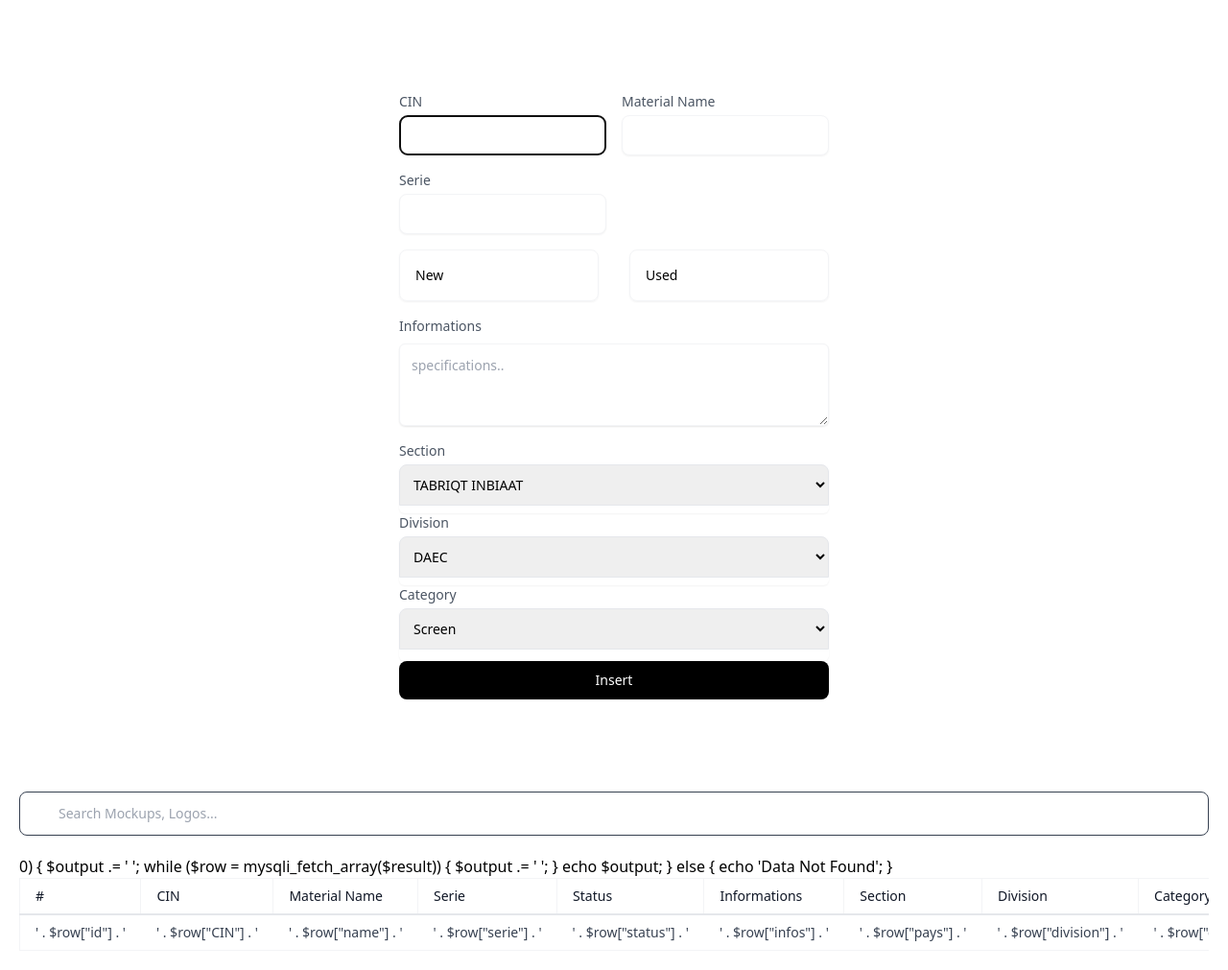
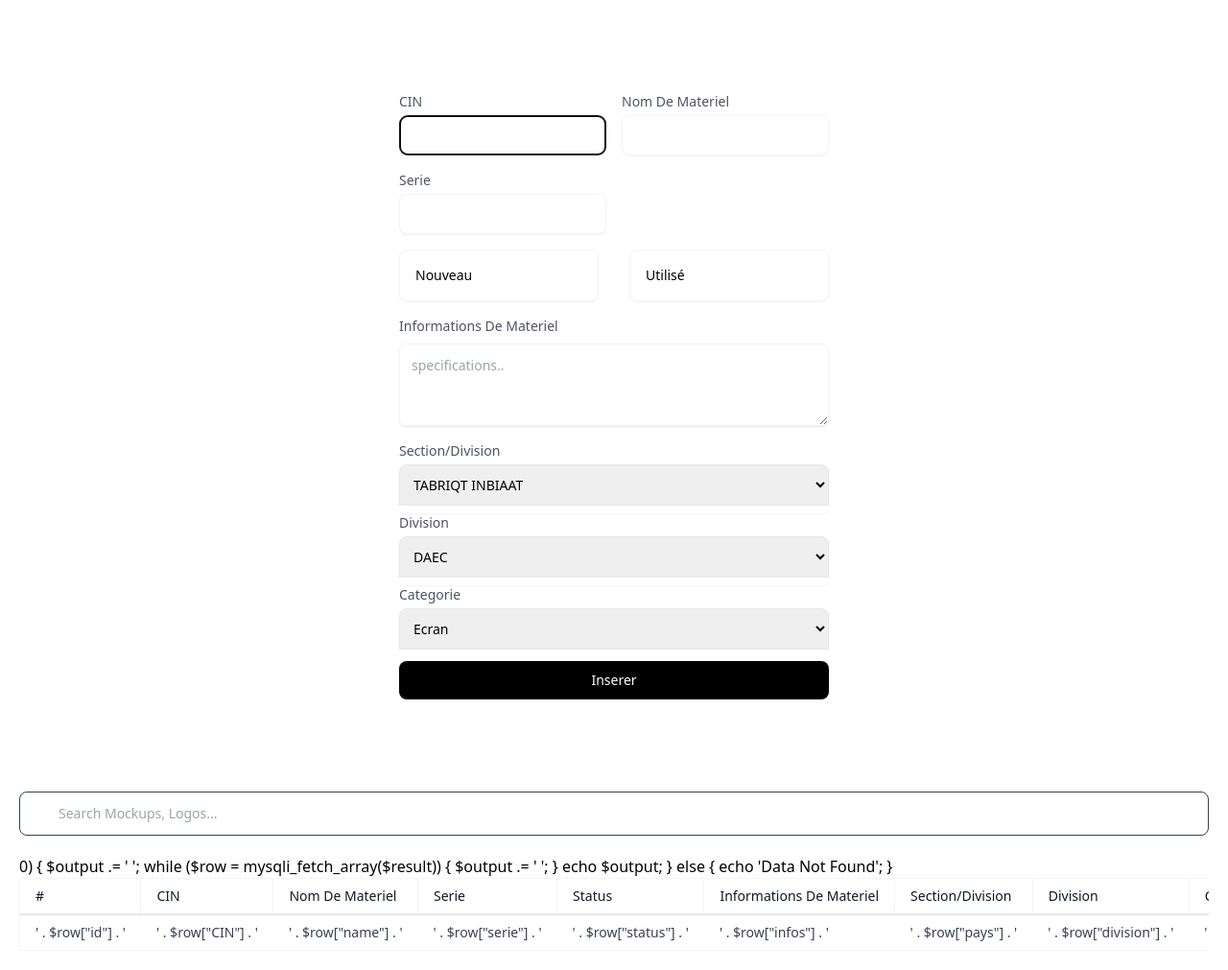
Before and after one commit to ezitounioussama/ParcInfo, a PHP site: page / in a window 1280 px wide. Shown: the part 124-1135 px from the top of the page at 96% size. Run offline with PHP 8.4, Linux system fonts and the light colour scheme; the visitor is signed in with stand-in values (Sample User, id 1); some libraries are stand-ins or nearby versions.

Commit message:
langage modified successfully

```diff
--- a/admin_interface/inc/delete.php
+++ b/admin_interface/inc/delete.php
@@ -51,15 +51,15 @@
             </p>
             <input type="hidden" name="id" value="<?php echo trim($_GET["id"]); ?>" />
             <p class="mt-2 text-3xl font-bold sm:text-5xl">
-                Are you sure you want to delete this User record?
+                Voulez-vous vraiment supprimer <br>cet utilisateur?
             </p>
 
             <div class="mt-8 sm:items-center sm:justify-center sm:flex">
 
-                <input type="submit" value="Yes" class="block px-5 py-3 font-medium text-white bg-red-500 rounded-lg shadow-xl hover:bg-red-600">
+                <input type="submit" value="Oui" class="block px-5 py-3 font-medium text-white bg-red-500 rounded-lg shadow-xl hover:bg-red-600">
 
                 <a href="home.php" class="block px-5 py-3 mt-4 font-medium text-blue-500 rounded-lg hover:text-blue-600 sm:mt-0">
-                    No
+                    Non
                 </a>
 
             </div>
--- a/admin_interface/inc/nav.php
+++ b/admin_interface/inc/nav.php
@@ -4,7 +4,7 @@
     </div>
     <!-- left header section -->
     <div class="items-center hidden space-x-8 lg:flex">
-        <a href="">Users</a>
+        <a href="">Utilisateurs</a>
 
     </div>
     <!-- right header section -->
--- a/login_side/index.php
+++ b/login_side/index.php
@@ -23,7 +23,7 @@
 
             <div class="login__forms">
                 <form action="check.php" class="login__registre" id="login-in" method="POST">
-                    <h1 class="login__title">Sign In</h1>
+                    <h1 class="login__title">Bonjour</h1>
 
 
                     <div class="login__box">
@@ -33,12 +33,12 @@
 
                     <div class="login__box">
                         <i class='bx bx-user login__icon'></i>
-                        <input type="text" placeholder="username" class="login__input" name="name">
+                        <input type="text" placeholder="Nom D'utilisateur" class="login__input" name="name">
                     </div>
 
                     <div class="login__box">
                         <i class='bx bx-lock-alt login__icon'></i>
-                        <input type="password" placeholder="Password" class="login__input" name="pass">
+                        <input type="password" placeholder="Mot De Passe" class="login__input" name="pass">
                     </div>
 
 
--- a/user_interface/inc/fetch.php
+++ b/user_interface/inc/fetch.php
@@ -22,13 +22,13 @@
     <tr class="divide-x divide-gray-100">
     <th class="px-4 py-2 font-medium text-left text-gray-900 whitespace-nowrap">#</th>
     <th class="px-4 py-2 font-medium text-left text-gray-900 whitespace-nowrap">CIN</th>
-    <th class="px-4 py-2 font-medium text-left text-gray-900 whitespace-nowrap">Material Name</th>
+    <th class="px-4 py-2 font-medium text-left text-gray-900 whitespace-nowrap">Nom De Materiel</th>
     <th class="px-4 py-2 font-medium text-left text-gray-900 whitespace-nowrap">Serie</th>
     <th class="px-4 py-2 font-medium text-left text-gray-900 whitespace-nowrap">Status</th>
-    <th class="px-4 py-2 font-medium text-left text-gray-900 whitespace-nowrap">Informations</th>
-    <th class="px-4 py-2 font-medium text-left text-gray-900 whitespace-nowrap">Section</th>
+    <th class="px-4 py-2 font-medium text-left text-gray-900 whitespace-nowrap">Informations De Materiel</th>
+    <th class="px-4 py-2 font-medium text-left text-gray-900 whitespace-nowrap">Section/Division</th>
     <th class="px-4 py-2 font-medium text-left text-gray-900 whitespace-nowrap">Division</th>
-    <th class="px-4 py-2 font-medium text-left text-gray-900 whitespace-nowrap">Category</th>
+    <th class="px-4 py-2 font-medium text-left text-gray-900 whitespace-nowrap">Categorie</th>
     </tr>
     </thead>
     <tbody class="divide-y divide-gray-200">';
--- a/user_interface/inc/home.php
+++ b/user_interface/inc/home.php
@@ -114,7 +114,7 @@
             // Attempt to execute the prepared statement
             if ($stmt->execute()) {
                 // Records created successfully. Redirect to landing page
-                header("location: inc/home.php");
+                header("location: home.php");
                 exit();
             } else {
                 echo "Oops! Something went wrong. Please try again later.";
@@ -197,7 +197,7 @@
                         </div>
                         <div class="col-span-3">
                             <label class="block mb-1 text-sm text-gray-600" for="name">
-                                Material Name
+                                Nom De Materiel
                             </label>
 
                             <input name="name" class="border border-gray-100 rounded-lg shadow-sm  w-full text-sm p-2.5" type="text" id="frst_name" autofocus />
@@ -218,7 +218,7 @@
                                     <input class="hidden group peer" type="radio" name="status" value="New" id="standard_alt" />
 
                                     <label class="block p-4 text-sm font-medium transition-colors border border-gray-100 rounded-lg shadow-sm cursor-pointer peer-checked:border-blue-500 hover:bg-gray-50 peer-checked:ring-1 peer-checked:ring-blue-500" for="standard_alt">
-                                        <span> New </span>
+                                        <span> Nouveau </span>
 
                                     </label>
 
@@ -231,7 +231,7 @@
                                     <input class="hidden group peer" type="radio" name="status" value="Used" id="next_day_alt" />
 
                                     <label class="block p-4 text-sm font-medium transition-colors border border-gray-100 rounded-lg shadow-sm cursor-pointer peer-checked:border-blue-500 hover:bg-gray-50 peer-checked:ring-1 peer-checked:ring-blue-500" for="next_day_alt">
-                                        <span> Used </span>
+                                        <span> Utilisé </span>
 
 
                                     </label>
@@ -248,7 +248,7 @@
 
                         <fieldset class="col-span-6">
                             <legend class="block mb-1 text-sm text-gray-600">
-                                Informations
+                                Informations De Materiel
                             </legend>
 
                             <div class="-space-y-px bg-white rounded-lg shadow-sm">
@@ -258,7 +258,7 @@
 
                         <fieldset class="col-span-6">
                             <legend class="block mb-1 text-sm text-gray-600">
-                                Section
+                                Section/Division
                             </legend>
 
                             <div class="-space-y-px bg-white rounded-md shadow-sm">
@@ -284,7 +284,19 @@
                                         <option>LAMRISSA</option>
                                         <option>AHMED TRICHA</option>
                                         <option>PACHALIK BOUKNADEL</option>
-
+                                        <option>DAEC</option>
+                                        <option>CABINET</option>
+                                        <option>CONSEIL PREFECTORAL</option>
+                                        <option>DSICG</option>
+                                        <option>DAUE</option>
+                                        <option>DRHMG</option>
+                                        <option>DAI</option>
+                                        <option>DE</option>
+                                        <option>DCL</option>
+                                        <option>HISBA</option>
+                                        <option>DAS</option>
+                                        <option>DBM</option>
+                                        <option>SG</option>
                                     </select>
                                 </div>
 
@@ -338,7 +350,7 @@
 
                             <fieldset class="col-span-6">
                                 <legend class="block mb-1 text-sm text-gray-600">
-                                    Category
+                                    Categorie
                                 </legend>
 
                                 <div class="-space-y-px bg-white rounded-md shadow-sm">
@@ -346,11 +358,11 @@
                                         <label class="sr-only" for="country">Category</label>
 
                                         <select class="mb-3 border border-gray-200 relative rounded-t-lg w-full focus:z-10 text-sm p-2.5" id="country" name="category" autocomplete="country-name">
-                                            <option>Screen</option>
-                                            <option>Keyboard</option>
-                                            <option>Mouse</option>
-                                            <option>Printer</option>
-                                            <option>Computer-system-inheit</option>
+                                            <option>Ecran</option>
+                                            <option>Clavier</option>
+                                            <option>Souris</option>
+                                            <option>Imprimante</option>
+                                            <option>Unite Central</option>
                                             <option>Cables</option>
                                         </select>
                                     </div>
@@ -362,7 +374,7 @@
 
                             <div class="col-span-6">
                                 <button class="rounded-lg bg-black text-sm p-2.5 text-white w-full block" type="submit" name="submit">
-                                    Insert
+                                    Inserer
                                 </button>
                             </div>
                     </form>
--- a/user_interface/inc/update.php
+++ b/user_interface/inc/update.php
@@ -205,7 +205,7 @@
                         </div>
                         <div class="col-span-3">
                             <label class="block mb-1 text-sm text-gray-600" for="name">
-                                Material Name
+                                Nom De Materiel
                             </label>
 
                             <input name="name" class="border border-gray-100 rounded-lg shadow-sm  w-full text-sm p-2.5" type="text" id="frst_name" value="<?php echo $name; ?>" />
@@ -240,7 +240,7 @@
 
                         <fieldset class="col-span-6">
                             <legend class="block mb-1 text-sm text-gray-600">
-                                Section
+                                Section/Division
                             </legend>
 
                             <div class="-space-y-px bg-white rounded-md shadow-sm">
@@ -267,7 +267,7 @@
 
                         <fieldset class="col-span-6">
                             <legend class="block mb-1 text-sm text-gray-600">
-                                Category
+                                Categorie
                             </legend>
 
                             <div class="-space-y-px bg-white rounded-md shadow-sm">
```
Also changed, not shown: admin_interface/inc/home.php (+8 -8 lines), admin_interface/inc/update.php (+4 -4 lines), user_interface/inc/delete.php (+6 -4 lines).
